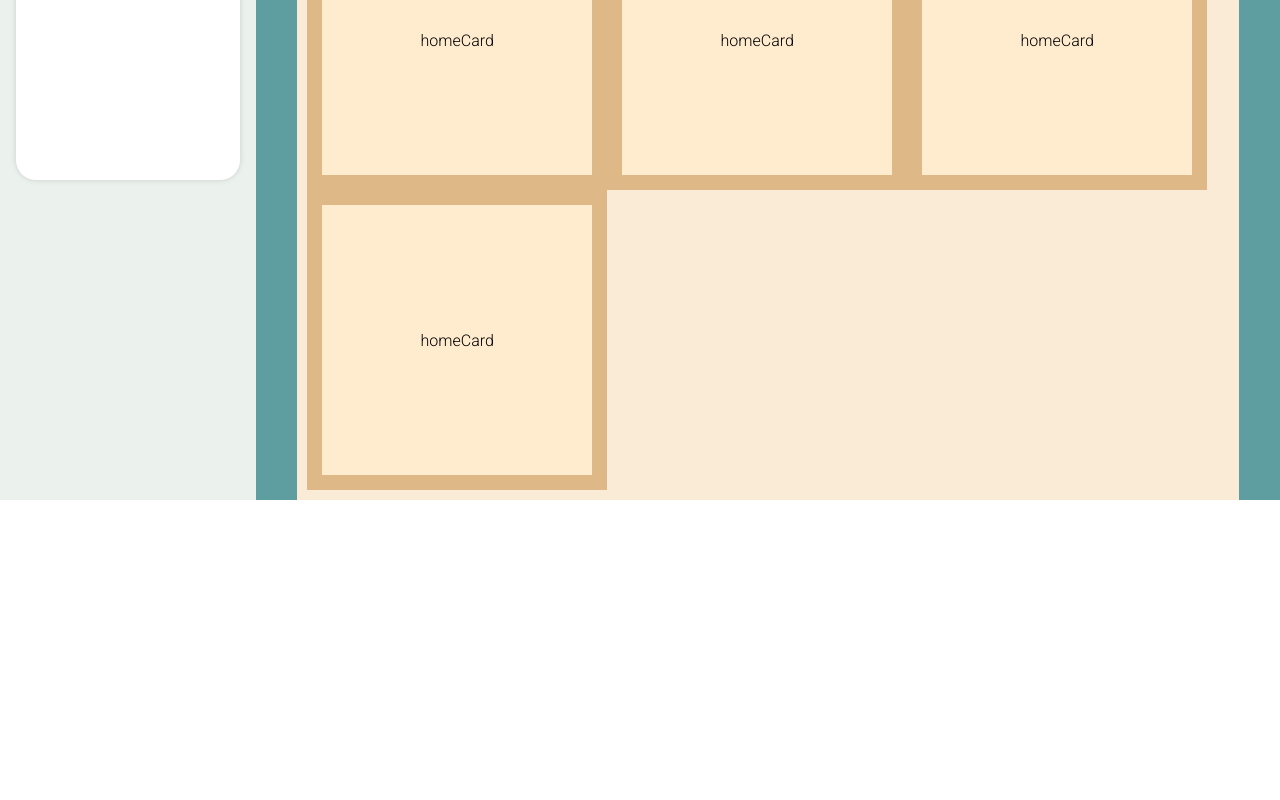
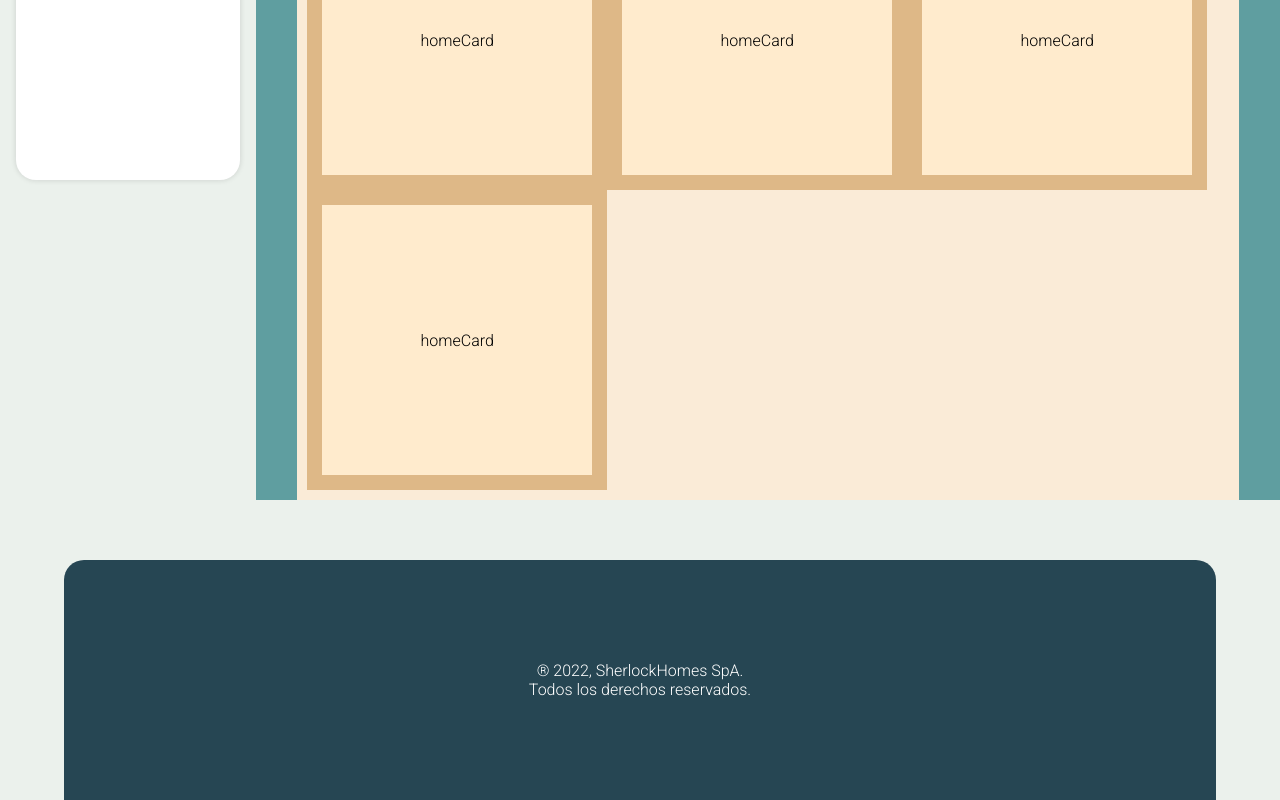
Before and after one commit to ElBugs99/Sherlock-Homes, a React (Create React App) app in the folder client/: page /search in a window 1280 px wide. Shown: the part 500-1300 px from the top of the page. Before the commit the page ends 1000 px from the top, so only its background shows below. Built offline with nearby package versions, Linux system fonts and the light colour scheme.

Commit message:
fixed navbar problem in search page

```diff
--- a/client/src/Components/Search/Search.js
+++ b/client/src/Components/Search/Search.js
@@ -3,6 +3,7 @@ import "./search.css";
 import SideBar from "../UI/SideBar/SideBar";
 import NavBar from "../UI/NavBar/NavBar";
 import HomeCard from "../UI/HomeCard/HomeCard";
+import Footer from "../UI/Footer/Footer"
 
 export default function Search() {
   return (
@@ -25,6 +26,7 @@ export default function Search() {
           </div>
         </div>
       </div>
+      <Footer />
     </div>
   );
 }
--- a/client/src/Components/Search/search.css
+++ b/client/src/Components/Search/search.css
@@ -3,7 +3,8 @@
 .search {
     font-family: 'Roboto', sans-serif;
     display: flex;
-    justify-content: center;
+    flex-direction: column;
+    align-items: center;
     background-color: #ebf1ec;
 }
 
@@ -18,6 +19,7 @@
 
 .search-results {
     display: flex;
+    margin-bottom: 60px;
     flex-direction: column;
     background-color: cadetblue;
     width: 80%;
```
